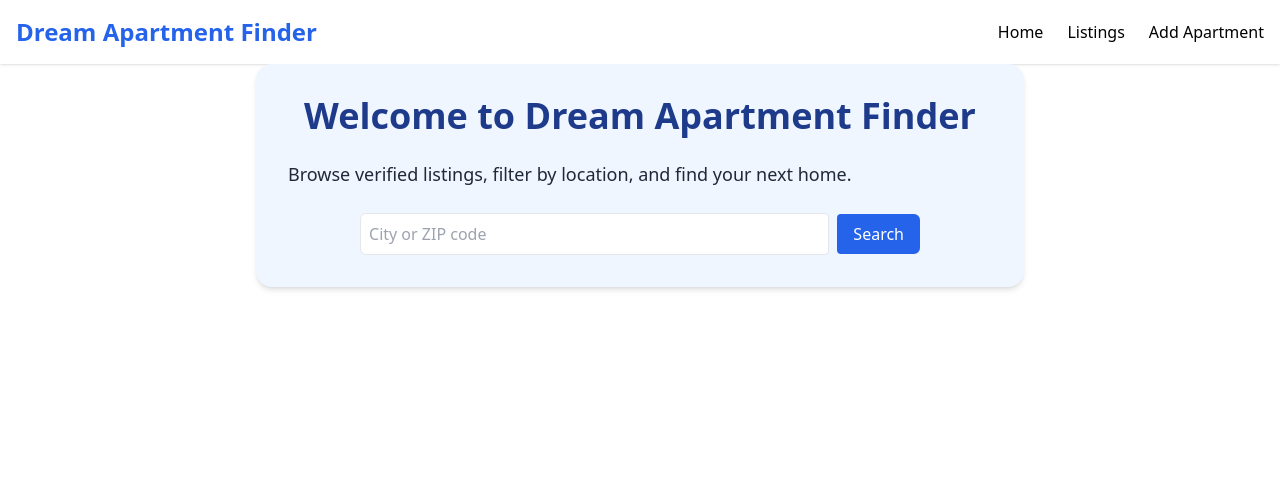
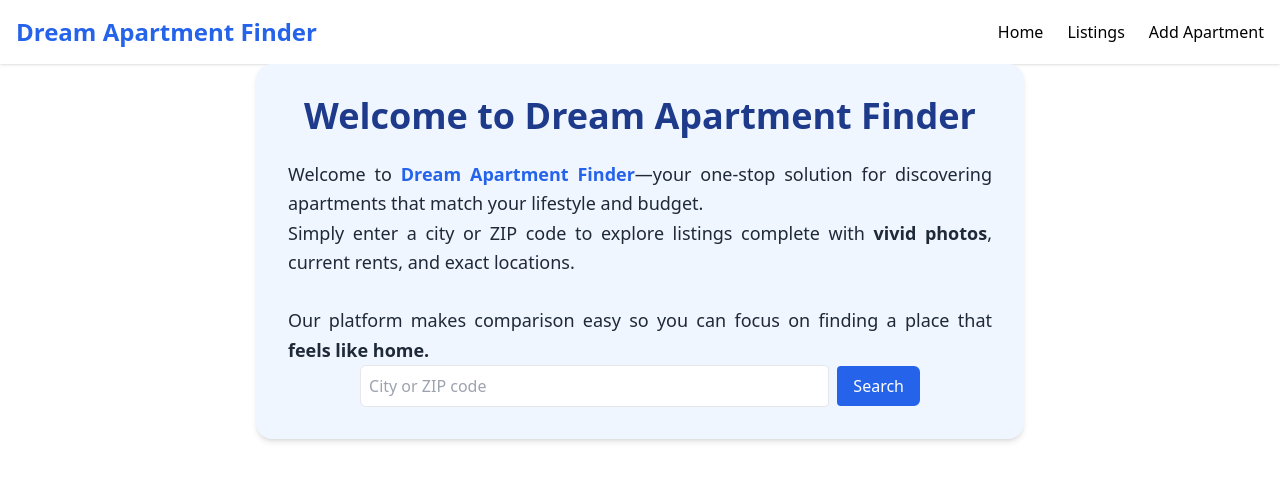
Before and after one commit to Feihassan/Group-1, a React (Vite) app: page / in a window 1280 px wide. Shown: the top 480 px of the page. Built offline with nearby package versions, Linux system fonts and the light colour scheme; data requests are answered from the project's data file; the HTML template or start-up script is replaced by a standard one.

Commit message:
add paragraph

```diff
--- a/src/components/Home.jsx
+++ b/src/components/Home.jsx
@@ -15,10 +15,12 @@ export default function Home() {
       <h1 className="text-4xl font-bold text-center text-blue-900 mb-6">
         Welcome to Dream Apartment Finder
       </h1>
-      <p className="text-lg leading-relaxed text-justify mb-6">
+      <p className="text-lg leading-relaxed text-justify space-y-2">
+      Welcome to <strong className="text-blue-600 font-semibold">Dream Apartment Finder</strong>—your one‑stop solution for discovering apartments that match your lifestyle and budget.<br/>
+      Simply enter a city or ZIP code to explore listings complete with <strong>vivid photos</strong>, current rents, and exact locations.<br/><br/>
+       Our platform makes comparison easy so you can focus on finding a place that <strong>feels like home.</strong>
+      </p>
 
-        Browse verified listings, filter by location, and find your next home.
-      </p>
       <form
         onSubmit={submitSearch}
         className="flex flex-col sm:flex-row items-center justify-center gap-2"
```
